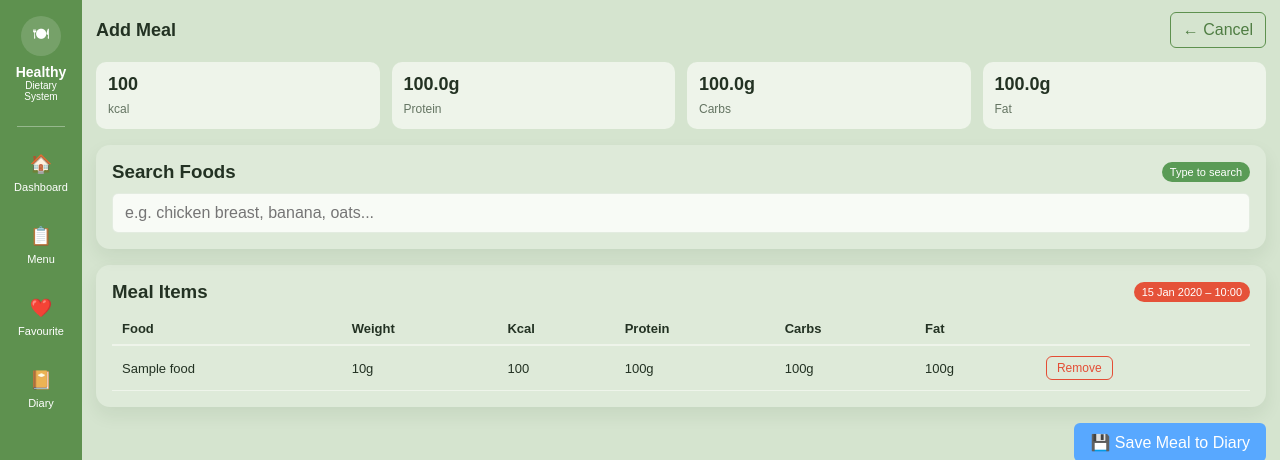
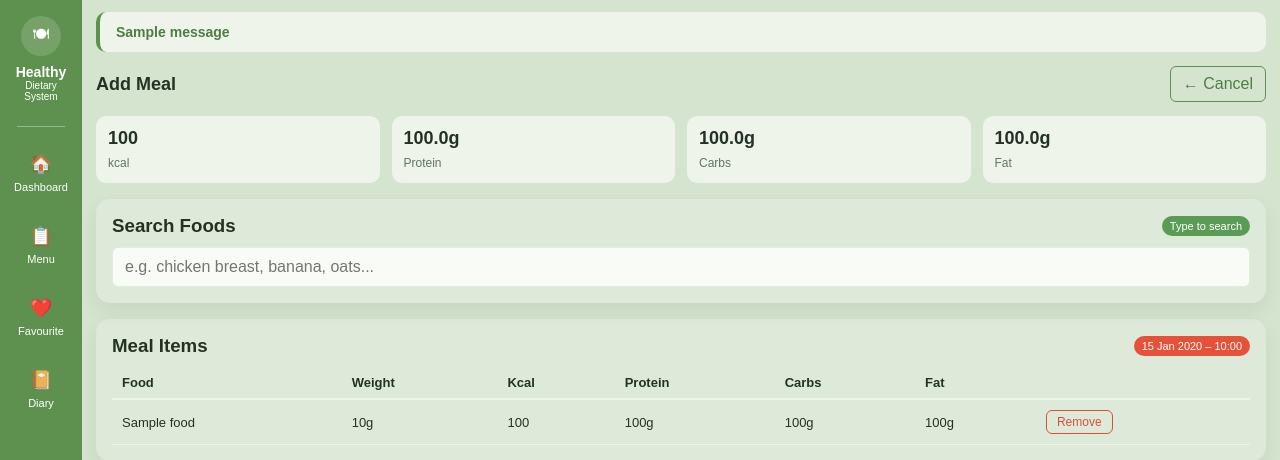
Before and after one commit to BenMorg06/2850-Healthy-Eating-Project, a Python web app: template flask-app/flaskr/templates/create_meal.html in a window 1280 px wide. Shown: the top 460 px of the page. Run offline with Jinja, Linux system fonts and the light colour scheme; the template is opened without the code that fills it: most values are stand-ins (such as "Sample title", 1, 10 or a date in 2020); one stand-in notice (Sample message) is shown.

Commit message:
flash message to show confirmation of meal entered

```diff
--- a/flask-app/flaskr/static/style.css
+++ b/flask-app/flaskr/static/style.css
@@ -1088,3 +1088,23 @@ label {
         width: 240px;
     }
 }
+
+.flash-message {
+    padding: 12px 16px;
+    border-radius: 10px;
+    margin-bottom: 14px;
+    font-size: 14px;
+    font-weight: 700;
+}
+
+.flash-success {
+    background: #eef4ea;
+    border-left: 4px solid var(--green);
+    color: var(--green-dark);
+}
+
+.flash-error {
+    background: #fdf0ee;
+    border-left: 4px solid var(--accent);
+    color: var(--accent);
+}
--- a/flask-app/flaskr/templates/base.html
+++ b/flask-app/flaskr/templates/base.html
@@ -36,7 +36,17 @@
 
         <div class="main-area">
             <main class="page-wrap">
-                {% block content %}{% endblock %}
+                {% with messages = get_flashed_messages(with_categories=true) %}
+                    {% if messages %}
+                        {% for category, message in messages %}
+                            <div class="flash-message flash-{{ category }}">
+                                {{ message }}
+                            </div>
+                        {% endfor %}
+                    {% endif %}
+                {% endwith %}
+                {% block content %}
+                {% endblock %}
             </main>
         </div>
     </div>
```
Also changed, not shown: flask-app/flaskr/__init__.py (+6 -2 lines).
